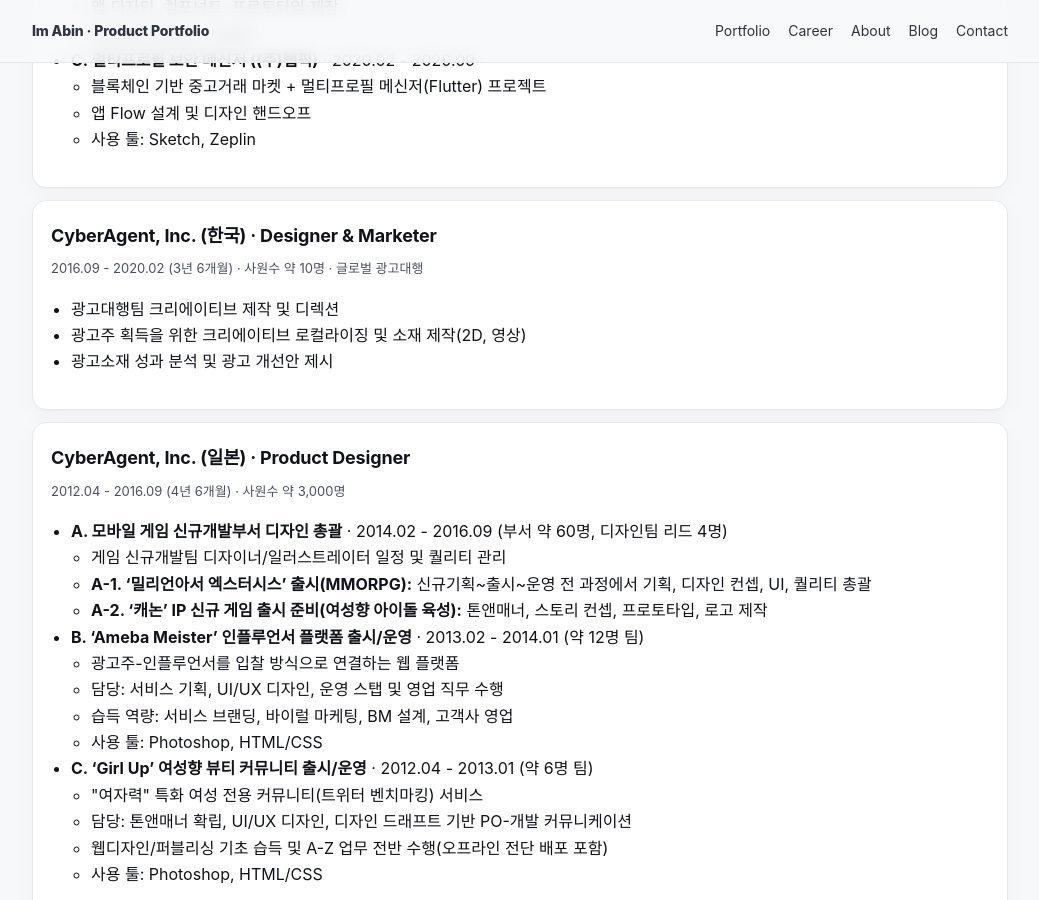
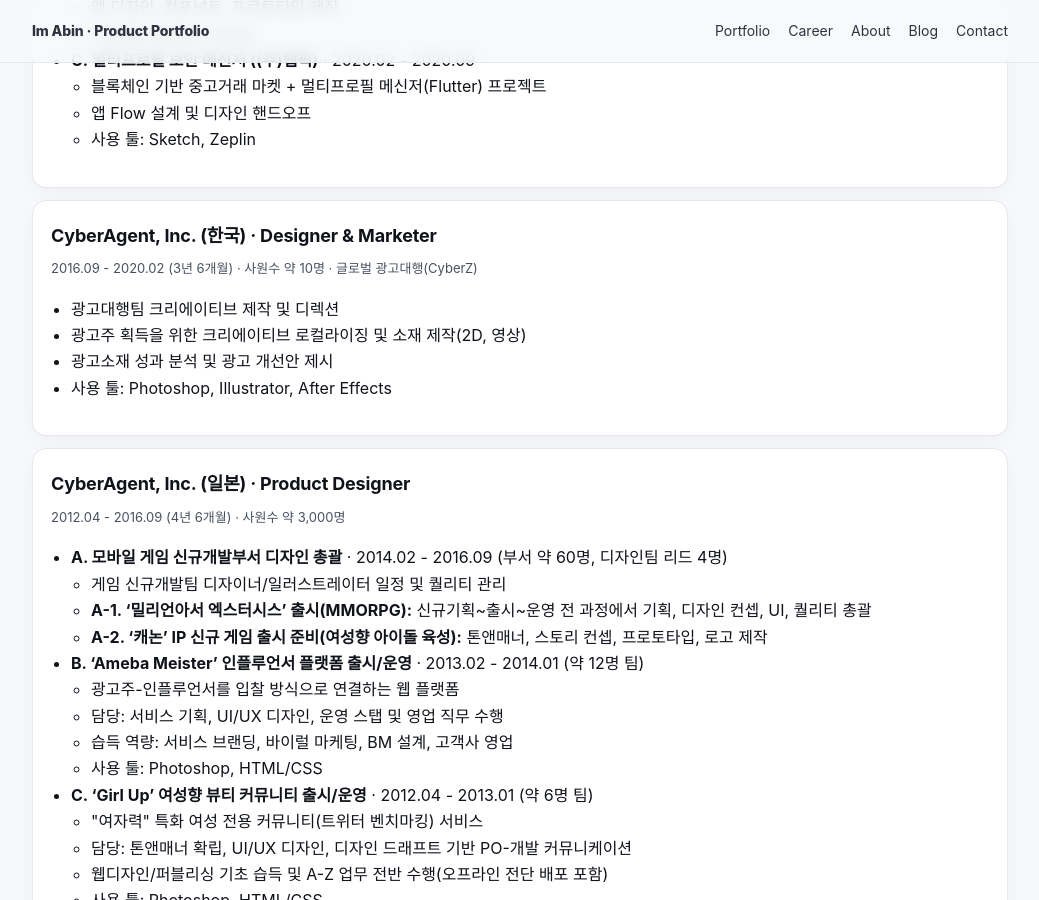
Before and after one commit to ima-bin/ima-bin.github.io, a Jekyll site: the page built from resume.md, in a window 1280 px wide and 900 px high, scrolled down 1057 px. Shown: the whole window, without its empty margins (120-1159 px from the left). Built offline with Jekyll 4.4.1, drawn with Linux system fonts in a browser that asks for light colours.

Commit message:
Update CyberAgent Korea section with CyberZ and tool stack

```diff
--- a/resume.md
+++ b/resume.md
@@ -63,11 +63,12 @@ permalink: /resume/
 
   <div class="card" style="margin-bottom:12px;">
     <h3>CyberAgent, Inc. (한국) · Designer & Marketer</h3>
-    <p class="meta">2016.09 - 2020.02 (3년 6개월) · 사원수 약 10명 · 글로벌 광고대행</p>
+    <p class="meta">2016.09 - 2020.02 (3년 6개월) · 사원수 약 10명 · 글로벌 광고대행(CyberZ)</p>
     <ul>
       <li>광고대행팀 크리에이티브 제작 및 디렉션</li>
       <li>광고주 획득을 위한 크리에이티브 로컬라이징 및 소재 제작(2D, 영상)</li>
       <li>광고소재 성과 분석 및 광고 개선안 제시</li>
+      <li>사용 툴: Photoshop, Illustrator, After Effects</li>
     </ul>
   </div>
 
```
